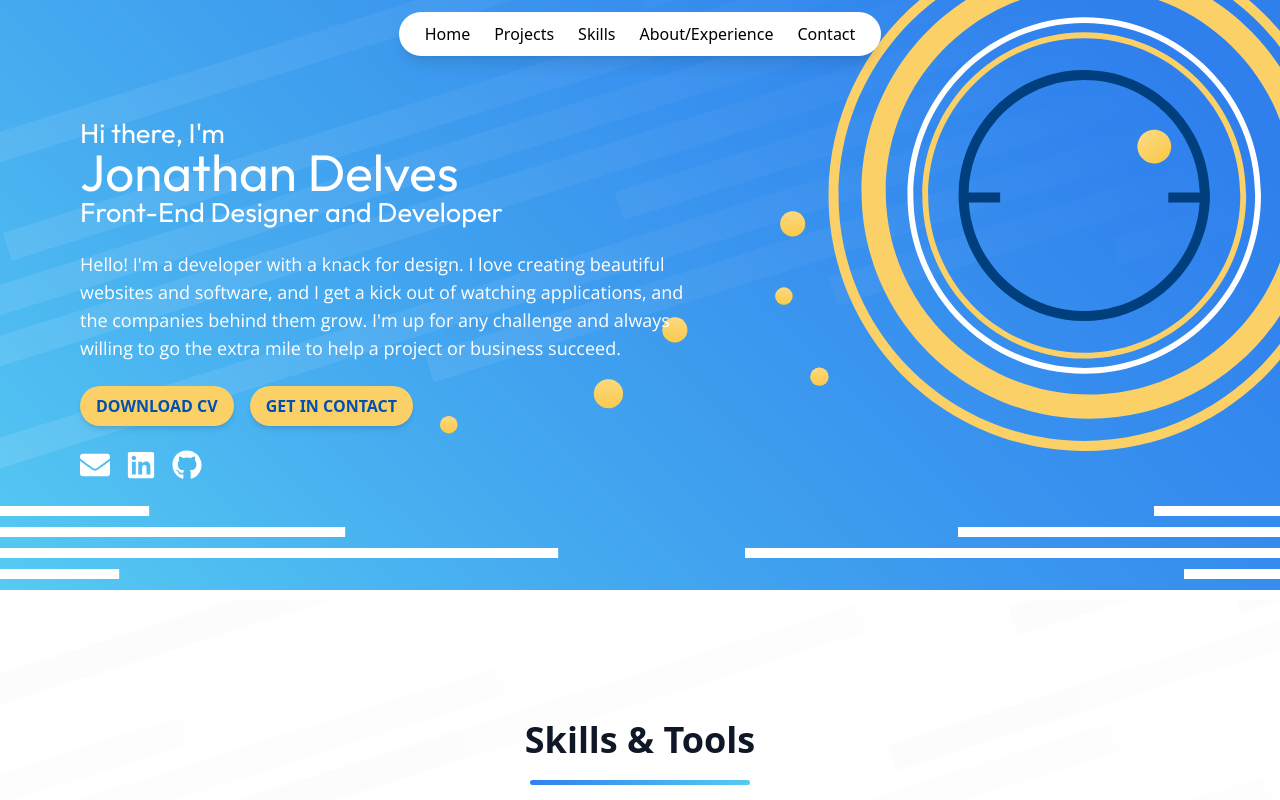
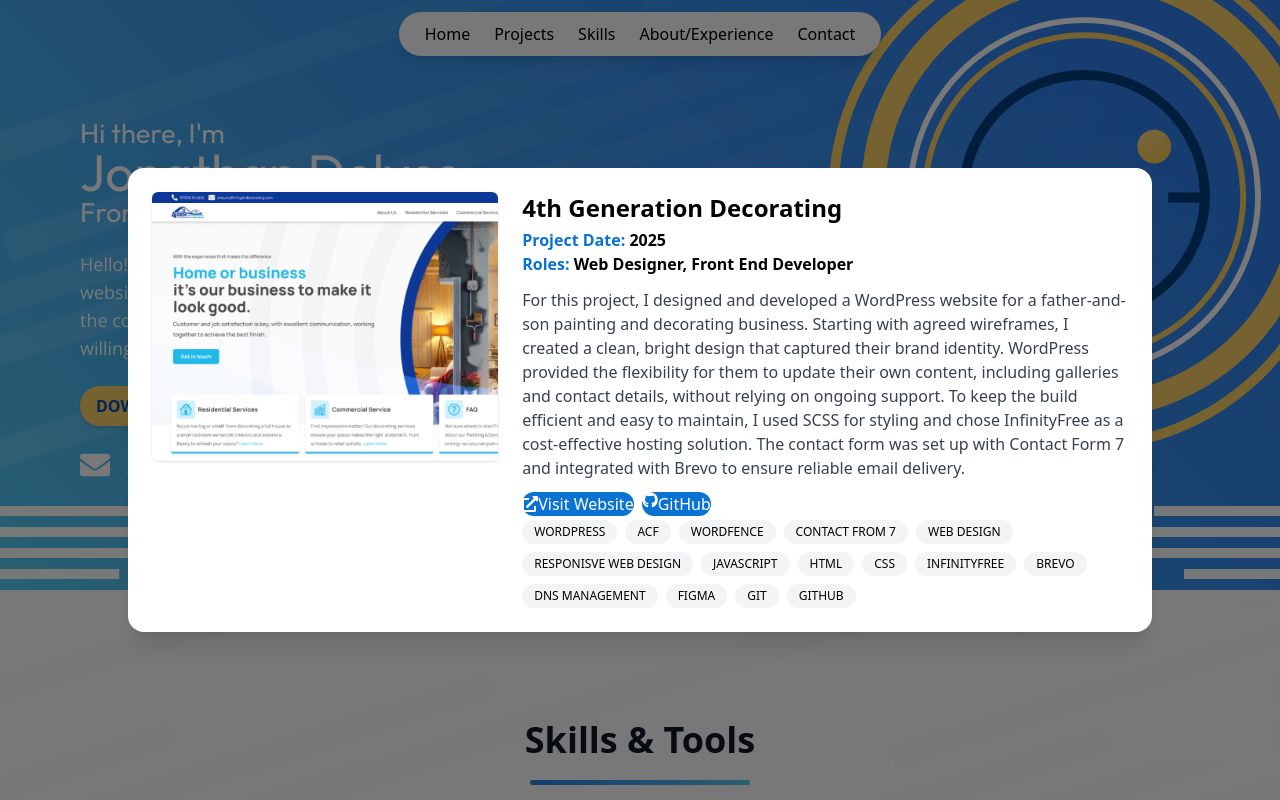
Before and after one commit to JD2410/portfolio, a React (Vite) app: page / in a window 1280 px wide. Shown: the top 800 px of the page. Built offline with nearby package versions, Linux system fonts and the light colour scheme.

Commit message:
Modal Component, basic bits

```diff
--- /dev/null
+++ b/src/components/projects/modal.css
@@ -0,0 +1,11 @@
+.modal {
+    position: fixed;
+    width: 100%;
+    height: 100%;
+    background: #00000087;
+    top: 0;
+    z-index: 100;
+    display: flex;
+    justify-content: center;
+    align-items: center;
+}
--- /dev/null
+++ b/src/components/projects/modal.jsx
@@ -0,0 +1,37 @@
+import { FaGithub, FaExternalLinkAlt } from "react-icons/fa";
+
+const Modal = (props) => {
+    return (
+        <>
+        <div className="bg-white rounded-2xl shadow-xl max-h-[70vh] max-w-[80%] w-[100%] flex gap-6 p-6">
+            <div className="flex-4">
+                <img src={props.project.image} alt="" className='shadow-sm rounded-md' />
+            </div>
+            <div className="flex-7" >
+                <h1 className="text-2xl font-bold text-left mb-1">{props.project.name}</h1>
+                <div className="font-bold">
+                    <p><span className="text-[#0972D3]">Project Date:</span> {props.project.date}</p>
+                    <p className="font-bold"><span className="text-[#0972D3]">Roles:</span> {props.project.roles.map((ele,index) => (index == 0 ? ele : ', ' + ele ))}</p>
+                </div>
+                <p className="leading-[1.5rem] text-gray-700 mt-3 mb-3" >{props.project.description}</p>
+                <div className="flex gap-2">
+                        {typeof(props.project.website) == "undefined" ? "" :
+                        <a href={props.project.website.url}
+                            target="_blank"
+                            className={`rounded-3xl flex justify-center items-center ${props.project.website.active ? "bg-[#0972D3] hover:bg-blue-400 text-white" : "bg-gray-500 text-white opacity-35"}`}
+                            title={props.project.website.active ? "Got to Project" : "Project no longer exits"}><FaExternalLinkAlt /> Visit Website</a>}
+                        {typeof(props.project.github) == "undefined" ? "" :
+                        <a href={props.project.github} target="_blank" className="bg-[#0972D3] hover:bg-blue-400 text-white rounded-3xl flex align-middle"><FaGithub /> GitHub</a>}
+                    </div>
+                <ul className="flex flex-wrap mt-1 gap-2">
+                    {props.project.skills.map((ele, index) => (
+                        <li key={index} className="bg-gray-100 pt-1 pb-1 pl-3 pr-3 rounded-3xl text-xs uppercase">{ele}</li>
+                    ))}
+                </ul>
+            </div>
+        </div>
+        </>
+    )
+}
+
+export default Modal
--- a/src/components/projects/project.jsx
+++ b/src/components/projects/project.jsx
@@ -1,3 +1,4 @@
+import { FaGithub, FaExternalLinkAlt } from "react-icons/fa";
 
 const project = (prop) => {
     return (
@@ -6,12 +7,15 @@ const project = (prop) => {
             <div className="sm:col-span-5">
                 <img src={prop.project.image} alt="" className='shadow-sm overflow-hidden rounded-1xl object-cover object-top-left max-w-[441px] max-h-[300px] w-[100%] rounded-xl' />
             </div>
-            <div className="sm:col-span-7 flex flex-col content-between" >
+            <div className="sm:col-span-7 flex flex-col content-between gap-1" >
                 <div className="flex justify-between">
                     <h3 className="text-2xl font-bold text-left mb-1">{prop.project.name}</h3>
-                    <div className="flex">
-                        {typeof(prop.project.website) == "undefined" ? "" : <a href={prop.project.website.url} target="_blank" className={prop.project.website.active ? "bg-[#0972D3] hover:bg-blue-400 text-white rounded-3xl pt-1 pb-1 pl-3 pr-3" : "bg-gray-500 text-white rounded-3xl pt-1 pb-1 pl-3 pr-3"} title={prop.project.website.active ? "Got to Project" : "Project no longer exits"}>W</a>}
-                        {typeof(prop.project.github) == "undefined" ? "" : <a href={prop.project.github}  target="_blank" className="bg-[#0972D3] hover:bg-blue-400 text-white rounded-3xl pt-1 pb-1 pl-3 pr-3">GR</a>}
+                    <div className="flex gap-1">
+                        {typeof(prop.project.website) == "undefined" ? "" : <a href={prop.project.website.url}
+                                                                                target="_blank"
+                                                                                className={`rounded-3xl w-[35px] h=[35px] flex justify-center items-center ${prop.project.website.active ? "bg-[#0972D3] hover:bg-blue-400 text-white" : "bg-gray-500 text-white opacity-35"}`}
+                                                                                title={prop.project.website.active ? "Got to Project" : "Project no longer exits"}><FaExternalLinkAlt /></a>}
+                        {typeof(prop.project.github) == "undefined" ? "" : <a href={prop.project.github} target="_blank" className="bg-[#0972D3] hover:bg-blue-400 text-white text-[20px] rounded-3xl w-[35px] h=[35px] flex justify-center items-center"><FaGithub /></a>}
                     </div>
                 </div>
                 <ul className="flex flex-wrap mt-1 gap-2 overflow-hidden h-[28px] whitespace-nowrap items-center">
@@ -25,7 +29,6 @@ const project = (prop) => {
                     <p><span className="text-[#0972D3]">Project Date:</span> {prop.project.date}</p>
                     <div className="text-[#0972D3]">FIND OUT MORE &gt;&gt;</div>
                 </div>
-
             </div>
         </article>
         </>
--- a/src/components/projects/projects.jsx
+++ b/src/components/projects/projects.jsx
@@ -1,3 +1,4 @@
+import "./modal.css"
 import FourthGen from './assets/fourth-gen-decorating.png';
 import Christopher from './assets/christopher-william-building-solutions.png'
 import Ultra from './assets/ultra-hr.png'
@@ -6,6 +7,7 @@ import Itvet from './assets/itvet.png'
 import Horizonhobby from './assets/horizonhobby.png'
 import LabelMaker from './assets/label-maker.png'
 import ProjectDisplay from './project';
+import Modal from "./modal";
 
 const Projects = () => {
     const projectDetails = [
@@ -104,7 +106,9 @@ const Projects = () => {
                 <ProjectDisplay project={ele} key={index}></ProjectDisplay>
             ))}
          </section>
-
+         <div className='modal'>
+            <Modal project={projectDetails[0]} />
+         </div>
         </>
     )
 }
```
